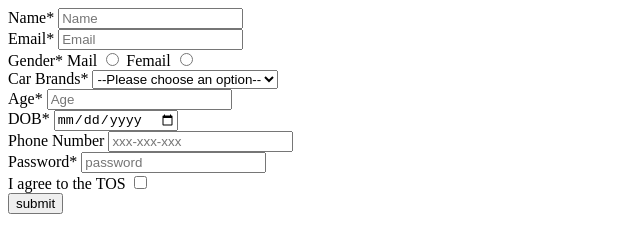
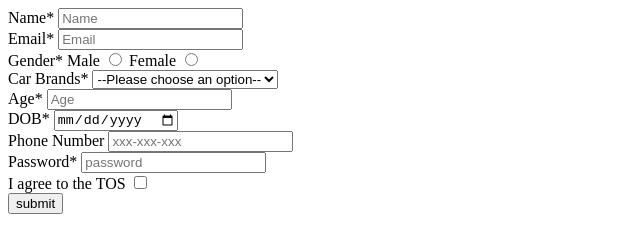
Before and after one commit to acciojob/signup-form-car-Prajwalwani05, a website: page main.html in a window 1280 px wide. Shown: the full height of the page, 0-640 px from the left. Drawn offline with Linux system fonts and the light colour scheme.

Commit message:
created a submission

```diff
--- a/main.html
+++ b/main.html
@@ -20,9 +20,9 @@
         <div>
 
             <lable for="Gender">Gender*</lable>
-            <lable for="gender_m">Mail</lable>
+            <lable for="gender_m">Male</lable>
             <input type="radio" name="gender" id="gender_m" required>
-            <lable for="gender_f">Femail</lable>
+            <lable for="gender_f">Female</lable>
             <input type="radio" name="gender" id="gender_f" required>
 
         </div>
```
